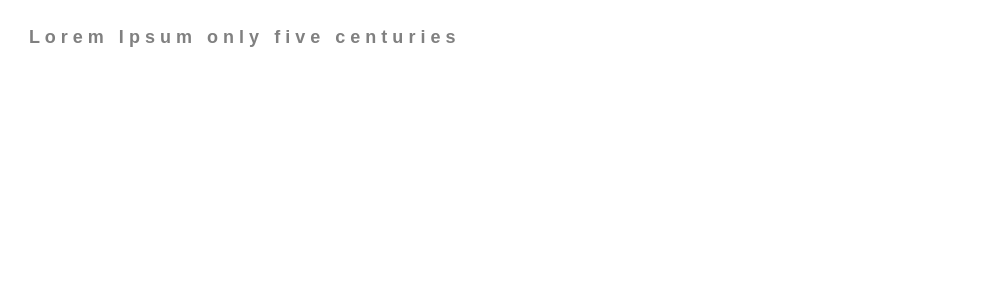
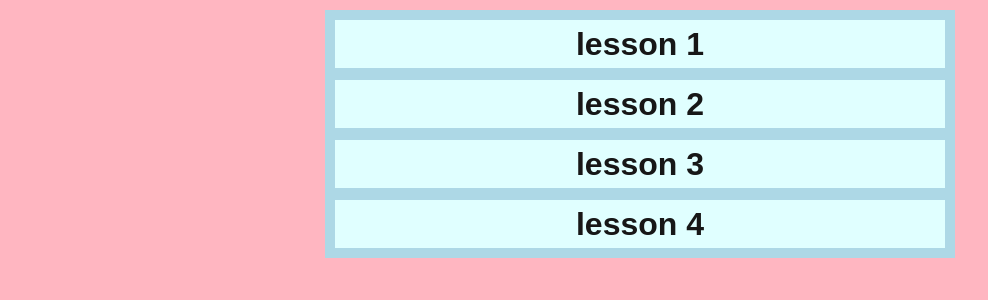
Before and after one commit to cpdiprete/Typing_Web_App, a Next.js app: page / in a window 1280 px wide. Shown: the top 300 px of the page, without its empty margins (0-988 px from the left). Built offline with nearby package versions, Linux system fonts and the light colour scheme.

Commit message:
Added lessons, and reworked the wpm tracking

```diff
--- a/app/components/Card.module.css
+++ b/app/components/Card.module.css
@@ -6,3 +6,18 @@
     font-size: large;
     font-weight: bold;
 }
+.finish_display_stats_card{
+    /* align-items: center;
+    justify-content: center; */
+    margin:auto;
+    width: 50%;
+    height: 100%;
+    text-align: center;
+    padding:24px;
+    background-color: lightblue;
+    font-size: xx-large;
+    font-weight: bolder;
+}
+.retry_button{
+    background-color: blue;
+}
--- a/app/components/Card.tsx
+++ b/app/components/Card.tsx
@@ -7,6 +7,7 @@ type CardProps = {
     text: string,
     title: string
     id?: number
+    backToMain:(id:number | null) => void;
 }
 type CharProps = {
     character: string,
@@ -19,11 +20,11 @@ type State = {
     correctDict: Record<number, number>
     numWrong: number
     numRight: number
-    startTime: number
     textLength: number
     status: string
+    startTime: number
+    endTime: number
 }
-
 export function Individual_Character({character, correct, seen}: CharProps) {
     let set_color = "grey"
     let bg_color = null
@@ -48,7 +49,6 @@ export function Individual_Character({character, correct, seen}: CharProps) {
         )
     }
 }
-
 function reducer(state: State, action: { type: string; key?: string }) {
     switch (action.type) {
         case "BACKSPACE":
@@ -57,11 +57,9 @@ function reducer(state: State, action: { type: string; key?: string }) {
                 curChar: Math.max(0, state.curChar - 1),
                 lastWrong: false,
             };
-
         case "CORRECT":
-            // console.log("Num righr: ", state.numRight)
-            // console.log("cur Char: ", state.curChar)
-            return {
+            // if (state.curChar === 0) { // IF this is the first key pressed we'd like to add a
+            let new_state = {
                 ...state,
                 curChar: state.curChar + 1,
                 lastWrong: false,
@@ -70,37 +68,70 @@ function reducer(state: State, action: { type: string; key?: string }) {
                     [state.curChar]: 1,
                 },
                 numRight: state.numRight + 1
-            };
-
+            }
+            if (state.curChar === 0) {
+                new_state = {
+                    ...new_state,
+                    startTime: Date.now()
+                }
+            }
+            return new_state;
         case "WRONG":
+            let wrong_state = state
             if (!state.lastWrong) { // this is the first wrong
-                return {
+                wrong_state = {
                     ...state,
                     curChar: state.curChar + 1,
                     lastWrong: true,
                     numWrong: state.numWrong + 1
                 };
             } else {
-                return {
+                wrong_state = {
                     ...state,
                     lastWrong: true
                 };
             }
+            if (state.curChar === 0) {
+                wrong_state = {
+                    ...wrong_state,
+                    startTime: Date.now()
+                }
+            }
+            return wrong_state
         case "DONE":
             console.log("DONE")
             return {
                 ...state,
-                status: "FINISHED"
+                status: "FINISHED", // This is what triggers the end title card screen
+                endTime: Date.now()
             }
-            // Now I want to call the end screen with the spot
-
-
+        case "RESTART":
+            return {
+                ...state,
+                curChar: 0,
+                lastWrong: false,
+                correctDict: {},
+                numRight: 0,
+                numWrong: 0,
+                startTime: Date.now(),
+                status: "Typing",
+                endTime: Date.now()
+            }
         default:
         return state;
     }
 }
-
-export function Card({text, title, id}: CardProps) {
+function get_wpm(state: State) {
+    let seconds = (state.endTime - state.startTime) / 1000
+    let mins = seconds / 60
+    let wpm = (state.textLength / 5) / mins // The div by 5-characters comes from arbitrary wpm standard calculations
+    return wpm.toFixed(1)
+}
+function get_accuracy(state: State) {
+    let accuracy_percentage = (100 * (state.numRight - state.numWrong) / state.numRight).toFixed(1)
+    return accuracy_percentage
+}
+export function Card({text, title, id, backToMain}: CardProps) {
     const [state, dispatch] = useReducer(reducer, {
         curChar: 0,
         lastWrong: false,
@@ -109,9 +140,9 @@ export function Card({text, title, id}: CardProps) {
         numWrong: 0,
         startTime: Date.now(),
         textLength: text.length,
-        status: "Typing"
+        status: "Typing",
+        endTime: Date.now()
     });
-
     useEffect(() => {
         const handler = (e: KeyboardEvent) => {
             if (e.key === "Shift") {
@@ -125,33 +156,41 @@ export function Card({text, title, id}: CardProps) {
                 } else {
                     dispatch({ type: "CORRECT" });
                 }
-            } else {
+            }
+            else {
                 dispatch({ type: "WRONG" });
             }
         };
-        // console.log("EFFECT RAN");
         document.addEventListener("keydown", handler);
         return () => document.removeEventListener("keydown", handler); // Cleanup to remove old handler before the next one comes
     }, [state.curChar]);
 
     if (state.status === "FINISHED") {
-            let accuracy_percentage = 100 * (state.numRight - state.numWrong) / state.numRight
-            console.log("Accuracy:", (accuracy_percentage).toFixed(1), "%")
-            let seconds = (Date.now() - state.startTime) / 1000
-            let mins = seconds / 60
-            console.log("Elapsed seconds: ", seconds.toFixed())
-            let wpm = (state.textLength / 5) / mins
-            console.log("WPM: ", wpm.toFixed(2))
+        let wpm = get_wpm(state)
+        let accuracy_percentage = get_accuracy(state)
         return  (
+            <div className={styles.finish_display_stats_card}>
+                <p>DONE WITH TYPING TEST!!</p>
+                <p>WPM: {wpm}</p>
+                <p>Accuracy: {accuracy_percentage}%</p>
+                <button className={styles.retry_button}
+                    onClick={() => {console.log("button pressed!!!!")
+                        dispatch({ type: "RESTART" });
+                    }}>
+                Retry Lesson
+                </button>
                 <div>
-                <p>DONE WITH TYPING TEST!!</p>
-                <p>WPM: {wpm.toFixed(0)}</p>
-                <p>Accuracy: {(accuracy_percentage).toFixed(1)}</p>
+                </div>
+                <button className={styles.retry_button}
+                onClick={() => {
+                    backToMain(null)
+                }}>
+                    Back to Main Menu
+                </button>
             </div>
         )
     } else {
         return (
-        // state.status === "FINISHED"
             <div className={styles.card_text}>
             {text.split("").map((ch, index) => (
                 <Individual_Character
--- /dev/null
+++ b/app/components/Lesson.module.css
@@ -0,0 +1,21 @@
+.lesson_list{
+    background-color: lightblue;
+    display: flex;
+    margin:auto;
+    padding:10px;
+    width: 50%;
+    flex-direction: column;     /* stack vertically */
+    gap: 12px;                  /* no quotes */
+    font-size: xx-large;
+    font-weight: bolder;
+}
+.lesson_card{
+    gap: 12px;
+    background-color:lightcyan;
+
+}
+.main_screen{
+    padding:10px;
+    background-color: lightpink;
+    height: 100vh;
+}
--- /dev/null
+++ b/app/components/Lesson.tsx
@@ -0,0 +1,27 @@
+import { useState, useEffect } from 'react'
+import { Card } from "./Card";
+
+type LessonProps = {
+    id: number
+    text: string,
+    title: string
+    activeLessonId: number | null
+    onSelect: (id: number) => void;
+}
+const lesson1 = "Lorem Ipsum only five centuries"
+
+export function Lesson({id, text, title, activeLessonId, onSelect}: LessonProps) {
+    // if (activeLessonId === id) {
+    // }
+    // return (
+    //     <div>
+    //         <button
+    //             onClick={() => {
+    //                 onSelect(id)
+    //             }}>
+    //                 Attempt: {title}
+    //         </button>
+    //     </div>
+    // )
+
+}
--- a/app/page.tsx
+++ b/app/page.tsx
@@ -65,22 +65,57 @@ import Image from "next/image";
 //   );
 // }
 import { useState, useEffect } from 'react'
+import { Card } from "./components/Card";
+// import { Lesson } from "./components/Lesson";
+import styles from "./components/Lesson.module.css";
 
-const hardcoded = "Lorem Ipsum only five centuries"
+const lesson1text = "Lorem Ipsum only five centuries"
+const lesson2text = "Calvins Lesson 2 text"
+const lesson3text = "Lorem Ipsum has been the industry's"
+const lesson4text = "standard dummy text ever since the 1500s"
+
+type LessonsDict = {
+  [key: number]: [title: string, text: string]
+}
+
+const lessonsDict: LessonsDict = {
+  0: ["lesson 1", lesson1text],
+  1: ["lesson 2", lesson2text],
+  2: ["lesson 3", lesson3text],
+  3: ["lesson 4", lesson4text],
+
+}
 // const hardcoded = "Lorem Ipsum is simply dummy text of the printing and typesetting industry. Lorem Ipsum has been the industry's standard dummy text ever since the 1500s, when an unknown printer took a galley of type and scrambled it to make a type specimen book. It has survived not only five centuries, but also the leap into electronic typesetting, remaining essentially unchanged. It was popularised in the 1960s with the release of Letraset sheets containing Lorem Ipsum passages, and more recently with desktop publishing software like Aldus PageMaker including versions of Lorem Ipsum"
 
-import { Card } from "./components/Card";
 export default function Root()  {
-  return (
-    <div>
-      <main>
-          <Card
-            title={"title text"}
-            text={hardcoded}
-          />
+  const [activeLessonId, setActiveLessonId] = useState<number | null>(null);
+  if (activeLessonId !== null) {
+    // const dictEntry = lessonsDict.find()
+    const [title, text] = lessonsDict[activeLessonId]
+    return (
+      <Card
+        title={title}
+        text={text}
+        backToMain={setActiveLessonId}
+      >
+      </Card>
+    )
+  } else {
+    return (
+      <div className={styles.main_screen}>
+        <main className={styles.lesson_list}>
+          {
+          Object.entries(lessonsDict).map(([id, lesson]) => (
+              <button
+                key={id}
+                onClick={() => setActiveLessonId(Number(id))}
+                className={styles.lesson_card}
+              >
+                {lesson[0]}
+              </button>
+            ))}
         </main>
-
-    </div>
-
-  );
+      </div>
+    );
+  }
 }
```
Lines whose indentation alone changed are shown as unchanged.
